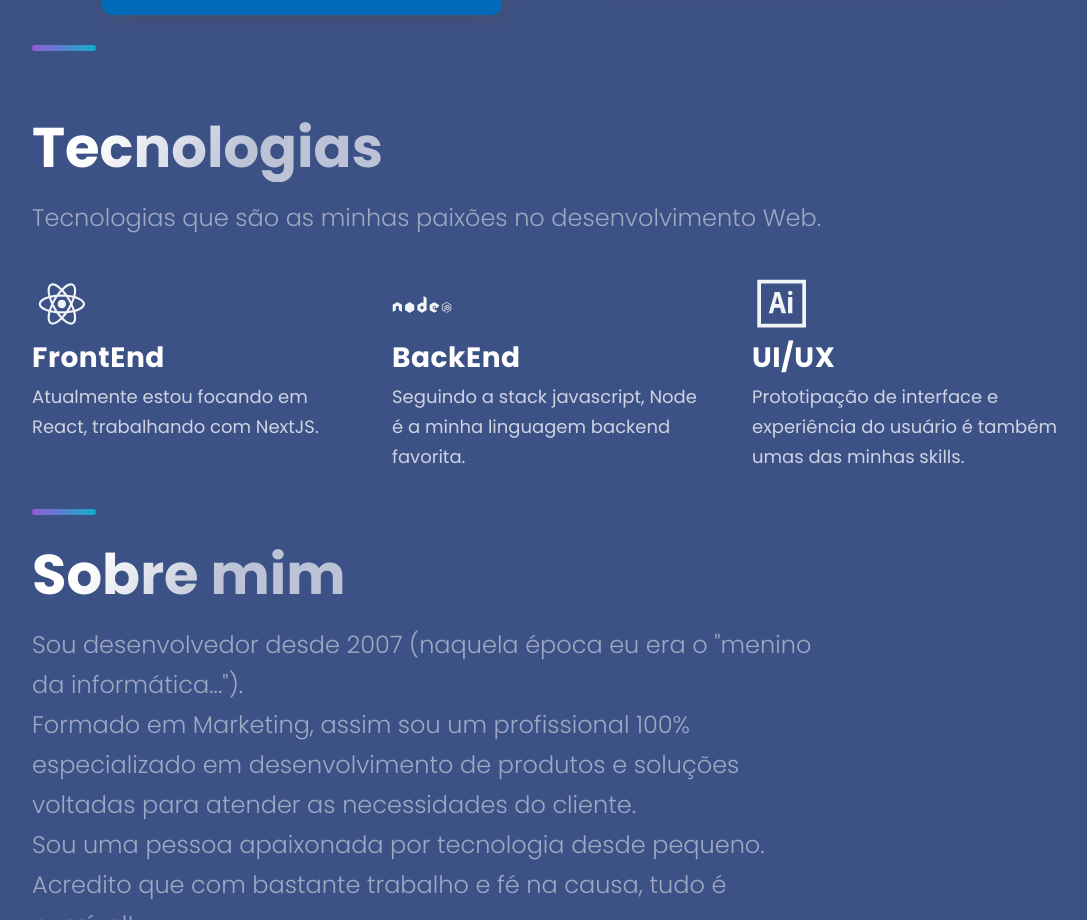
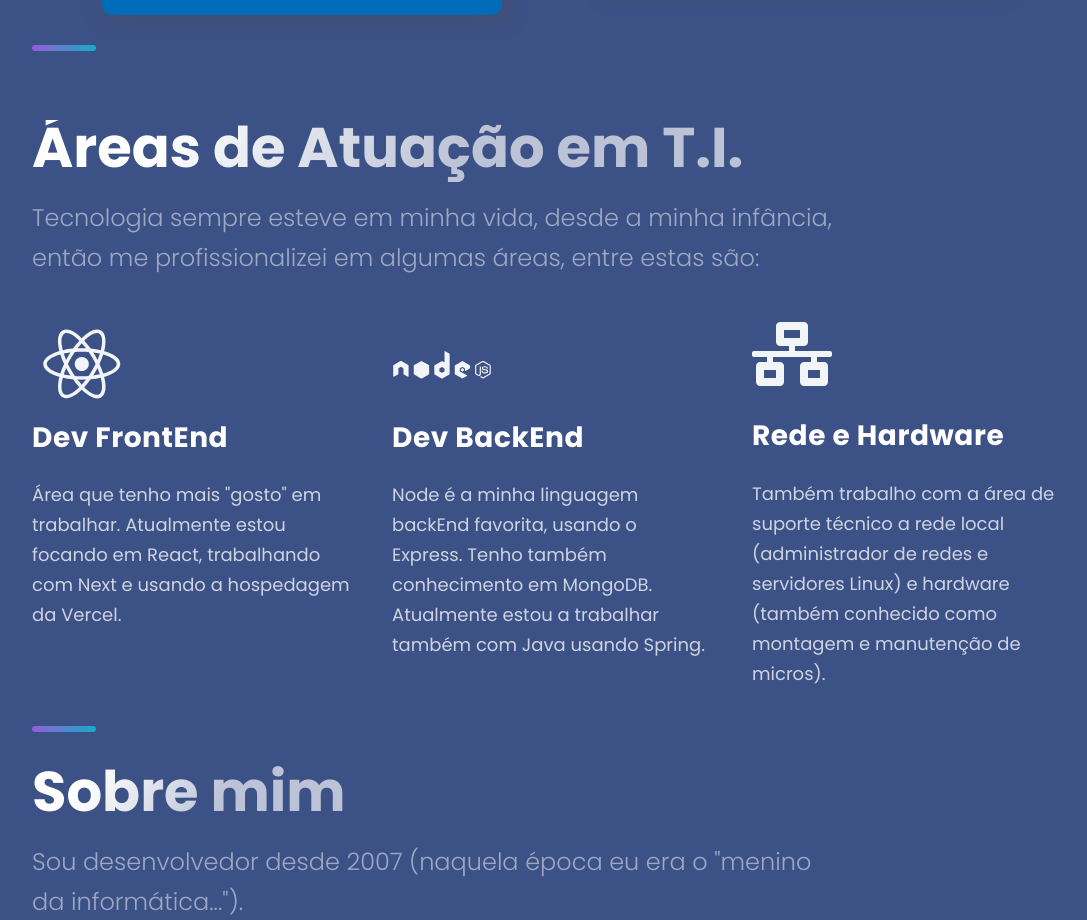
Before and after one commit to israelcena/mynewportfolio, a Next.js app: page / in a window 1280 px wide. Shown: the part 2240-3160 px from the top of the page, without its empty margins (88-1175 px from the left). Built offline with nearby package versions, Linux system fonts and the light colour scheme.

Commit message:
rework tech text

```diff
--- a/src/components/Technologies/Technologies.js
+++ b/src/components/Technologies/Technologies.js
@@ -1,5 +1,6 @@
 import React from 'react'
-import { DiIllustrator, DiReact, DiNodejs } from 'react-icons/di'
+import { DiReact, DiNodejs } from 'react-icons/di'
+import { FaNetworkWired } from 'react-icons/fa'
 import {
   Section,
   SectionDivider,
@@ -18,37 +19,45 @@ const Technologies = () => (
   <Section id="tech">
     <br />
     <br />
-    <SectionTitle>Tecnologias</SectionTitle>
+    <SectionTitle>Áreas de Atuação em T.I.</SectionTitle>
     <SectionText>
-      Tecnologias que são as minhas paixões no desenvolvimento Web.
+      Tecnologia sempre esteve em minha vida, desde a minha infância, então me
+      profissionalizei em algumas áreas, entre estas são:
     </SectionText>
     <List>
       <ListItem>
-        <DiReact size="6rem" />
+        <DiReact size="10rem" />
         <ListContainer>
-          <ListTitle>FrontEnd</ListTitle>
+          <ListTitle>Dev FrontEnd</ListTitle>
+          <br />
           <ListParagraph>
-            Atualmente estou focando em React, trabalhando com NextJS.
+            Área que tenho mais "gosto" em trabalhar. Atualmente estou focando
+            em React, trabalhando com Next e usando a hospedagem da Vercel.
           </ListParagraph>
         </ListContainer>
       </ListItem>
       <ListItem>
-        <DiNodejs size="6rem" />
+        <DiNodejs size="10rem" />
         <ListContainer>
-          <ListTitle>BackEnd</ListTitle>
+          <ListTitle>Dev BackEnd</ListTitle>
+          <br />
           <ListParagraph>
-            Seguindo a stack javascript, Node é a minha linguagem backend
-            favorita.
+            Node é a minha linguagem backEnd favorita, usando o Express. Tenho
+            também conhecimento em MongoDB. Atualmente estou a trabalhar também
+            com Java usando Spring.
           </ListParagraph>
         </ListContainer>
       </ListItem>
       <ListItem>
-        <DiIllustrator size="6rem" />
+        <FaNetworkWired size="8rem" />
+        <br />
         <ListContainer>
-          <ListTitle>UI/UX</ListTitle>
+          <ListTitle>Rede e Hardware</ListTitle>
+          <br />
           <ListParagraph>
-            Prototipação de interface e experiência do usuário é também umas das
-            minhas skills.
+            Também trabalho com a área de suporte técnico a rede local
+            (administrador de redes e servidores Linux) e hardware (também
+            conhecido como montagem e manutenção de micros).
           </ListParagraph>
         </ListContainer>
       </ListItem>
```
